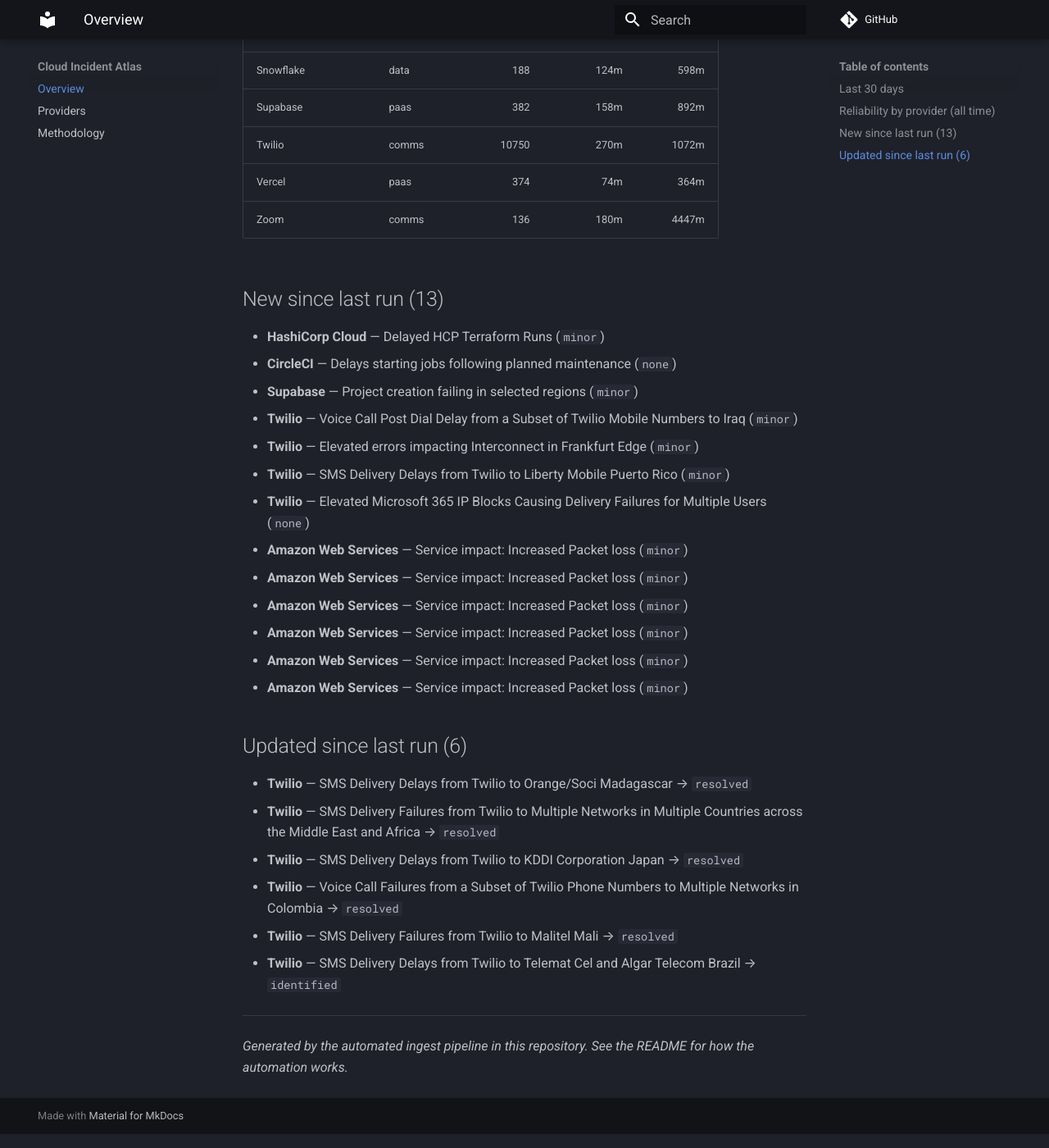
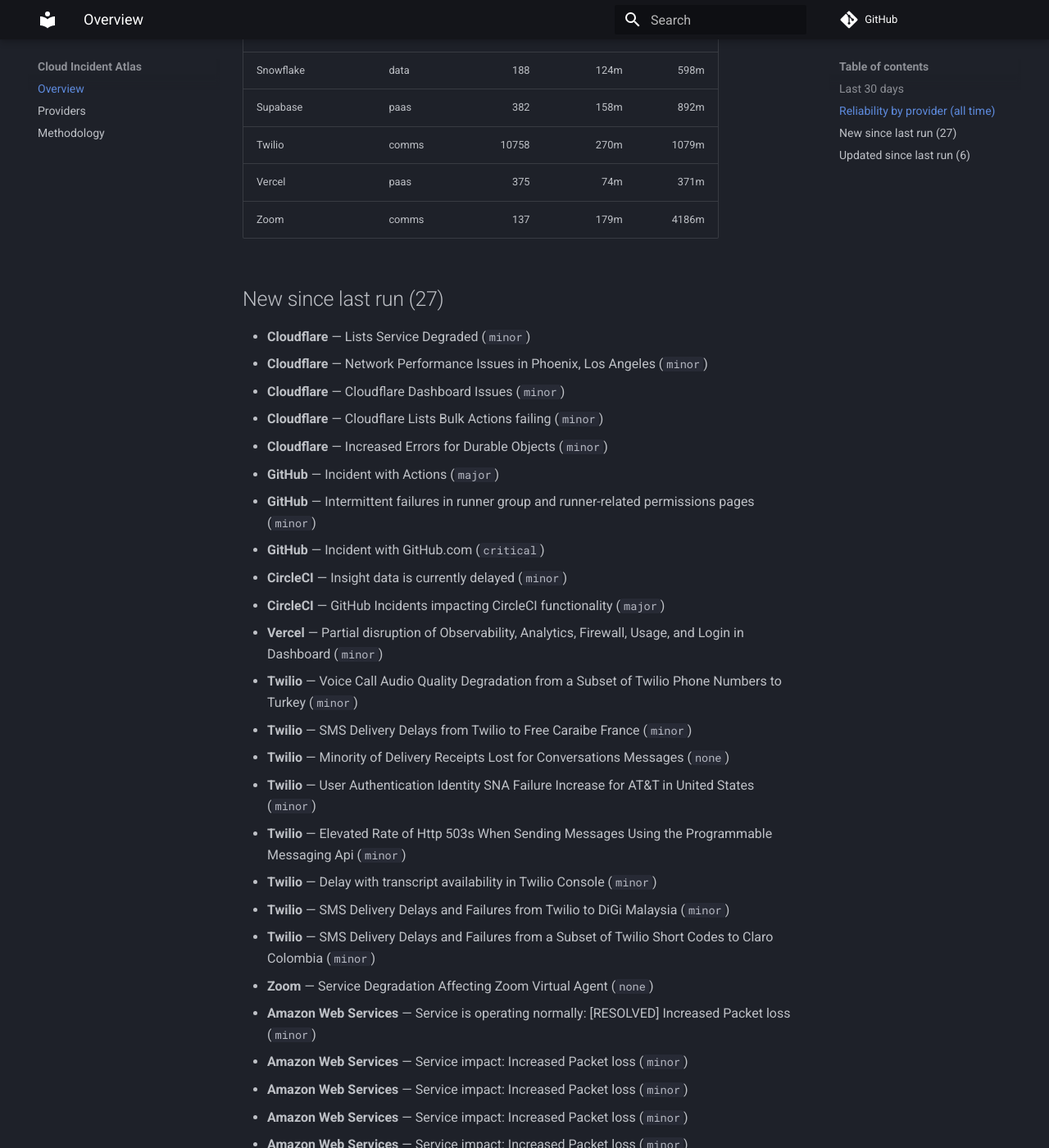
Before and after one commit to ayushgupta07xx/cloud-incident-atlas, an MkDocs documentation site: the page built from docs/index.md, in a window 1280 px wide and 1400 px high, scrolled down 1293 px. Shown: the whole window at 82% size. Built offline with MkDocs 1.6.1 and Material for MkDocs 9.7.7, drawn with Linux system fonts in a browser that asks for light colours; comment, search, counter and statistics services are not loaded; some of the changed text lies outside the part shown.

Commit message:
docs: refresh digest and charts
Regenerated from the corpus by the ingest pipeline.

Run: https://github.com/ayushgupta07xx/cloud-incident-atlas/actions/runs/32124762379

Co-authored-by: github-actions[bot] <41898282+github-actions[bot]@users.noreply.github.com>

```diff
--- a/docs/index.md
+++ b/docs/index.md
@@ -32,21 +32,33 @@
 | Sentry | observability | 330 | 84m | 357m |
 | Snowflake | data | 188 | 124m | 598m |
 | Supabase | paas | 382 | 158m | 892m |
-| Twilio | comms | 10750 | 270m | 1072m |
-| Vercel | paas | 374 | 74m | 364m |
-| Zoom | comms | 136 | 180m | 4447m |
+| Twilio | comms | 10758 | 270m | 1079m |
+| Vercel | paas | 375 | 74m | 371m |
+| Zoom | comms | 137 | 179m | 4186m |
 
-## New since last run (13)
+## New since last run (27)
 
-- **HashiCorp Cloud** — Delayed HCP Terraform Runs (`minor`)
-- **CircleCI** — Delays starting jobs following planned maintenance (`none`)
-- **Supabase** — Project creation failing in selected regions (`minor`)
-- **Twilio** — Voice Call Post Dial Delay from a Subset of Twilio Mobile Numbers to Iraq (`minor`)
-- **Twilio** — Elevated errors impacting Interconnect in Frankfurt Edge (`minor`)
-- **Twilio** — SMS Delivery Delays from Twilio to Liberty Mobile Puerto Rico (`minor`)
-- **Twilio** — Elevated Microsoft 365 IP Blocks Causing Delivery Failures for Multiple Users (`none`)
-- **Amazon Web Services** — Service impact: Increased Packet loss (`minor`)
-- **Amazon Web Services** — Service impact: Increased Packet loss (`minor`)
+- **Cloudflare** — Lists Service Degraded (`minor`)
+- **Cloudflare** — Network Performance Issues in Phoenix, Los Angeles (`minor`)
+- **Cloudflare** — Cloudflare Dashboard Issues (`minor`)
+- **Cloudflare** — Cloudflare Lists Bulk Actions failing (`minor`)
+- **Cloudflare** — Increased Errors for Durable Objects (`minor`)
+- **GitHub** — Incident with Actions (`major`)
+- **GitHub** — Intermittent failures in runner group and runner-related permissions pages (`minor`)
+- **GitHub** — Incident with GitHub.com (`critical`)
+- **CircleCI** — Insight data is currently delayed (`minor`)
+- **CircleCI** — GitHub Incidents impacting CircleCI functionality (`major`)
+- **Vercel** — Partial disruption of Observability, Analytics, Firewall, Usage, and Login in Dashboard (`minor`)
+- **Twilio** — Voice Call Audio Quality Degradation from a Subset of Twilio Phone Numbers to Turkey (`minor`)
+- **Twilio** — SMS Delivery Delays from Twilio to Free Caraibe France (`minor`)
+- **Twilio** — Minority of Delivery Receipts Lost for Conversations Messages (`none`)
+- **Twilio** — User Authentication Identity SNA Failure Increase for AT&T in United States (`minor`)
+- **Twilio** — Elevated Rate of Http 503s When Sending Messages Using the Programmable Messaging Api (`minor`)
+- **Twilio** — Delay with transcript availability in Twilio Console (`minor`)
+- **Twilio** — SMS Delivery Delays and Failures from Twilio to DiGi Malaysia (`minor`)
+- **Twilio** — SMS Delivery Delays and Failures from a Subset of Twilio Short Codes to Claro Colombia (`minor`)
+- **Zoom** — Service Degradation Affecting Zoom Virtual Agent (`none`)
+- **Amazon Web Services** — Service is operating normally: [RESOLVED] Increased Packet loss (`minor`)
 - **Amazon Web Services** — Service impact: Increased Packet loss (`minor`)
 - **Amazon Web Services** — Service impact: Increased Packet loss (`minor`)
 - **Amazon Web Services** — Service impact: Increased Packet loss (`minor`)
@@ -54,12 +66,12 @@
 
 ## Updated since last run (6)
 
-- **Twilio** — SMS Delivery Delays from Twilio to Orange/Soci Madagascar → `resolved`
-- **Twilio** — SMS Delivery Failures from Twilio to Multiple Networks in Multiple Countries across the Middle East and Africa → `resolved`
-- **Twilio** — SMS Delivery Delays from Twilio to KDDI Corporation Japan → `resolved`
-- **Twilio** — Voice Call Failures from a Subset of Twilio Phone Numbers to Multiple Networks in Colombia → `resolved`
-- **Twilio** — SMS Delivery Failures from Twilio to Malitel Mali → `resolved`
-- **Twilio** — SMS Delivery Delays from Twilio to Telemat Cel and Algar Telecom Brazil → `identified`
+- **Elastic Cloud** — Increased error rates for microsoft-multilingual-e5-large → `resolved`
+- **Twilio** — Voice Call Post Dial Delay from a Subset of Twilio Phone Numbers to Iraq → `resolved`
+- **Twilio** — Service Disruption: Inbound Voice Calls to France Numbers and Frankfurt Interconnect → `resolved`
+- **Twilio** — Elevated Microsoft 365 IP Blocks Causing Delivery Failures for Multiple Users → `resolved`
+- **Twilio** — SMS Delivery Delays from Twilio to Liberty Mobile Puerto Rico → `resolved`
+- **Twilio** — SMS Delivery Failures from Twilio to Telemat Cel Brazil → `monitoring`
 
 ---
 
```
Also changed, not shown: other parts of docs/index.md (+8 -8 lines), README.md (+13 -6 lines), docs/providers.md (+13 -13 lines), docs/img/mttr.svg, docs/img/timeline.svg.
